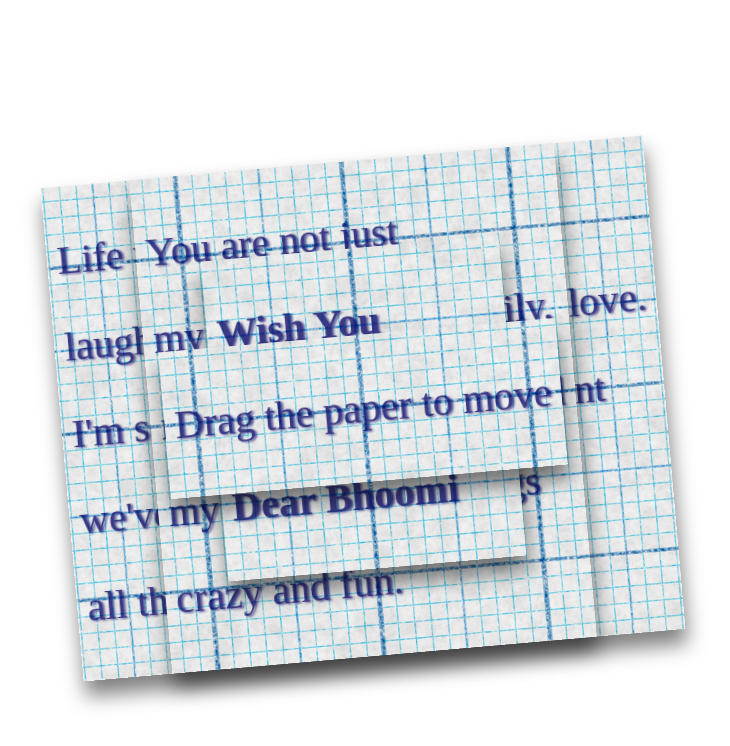
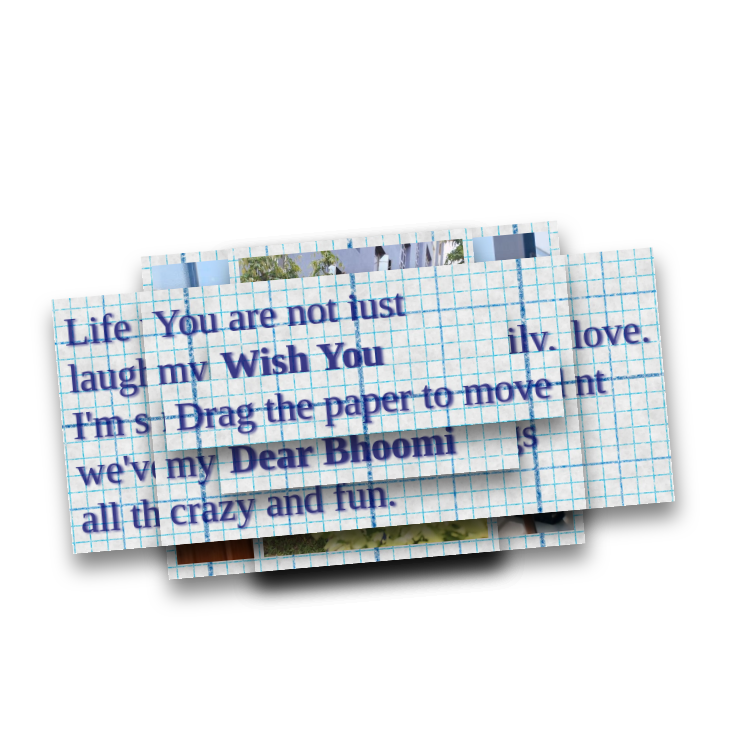
Before and after one commit to Shivu7022/Birth, a plain HTML site: page index.html in a window 1280 px wide. Shown: the whole page, without its empty margins (277-1007 px from the left). Drawn offline with Linux system fonts and the light colour scheme; a web font is replaced by a local one.

Commit message:
Update birthday.css

```diff
--- a/birthday.css
+++ b/birthday.css
@@ -1,4 +1,9 @@
 @import url('https://fonts.googleapis.com/css2?family=Zeyada&display=swap');
+
+*{
+  padding: 0px;
+  margin: 0px;
+}
 
 body {
   height: 100vh;
@@ -8,6 +13,7 @@ body {
   background-size: 1000px;
   background-image: url("birthday.png");
   background-position: center;
+  margin: 0px;
 }
 
 .paper {
```
